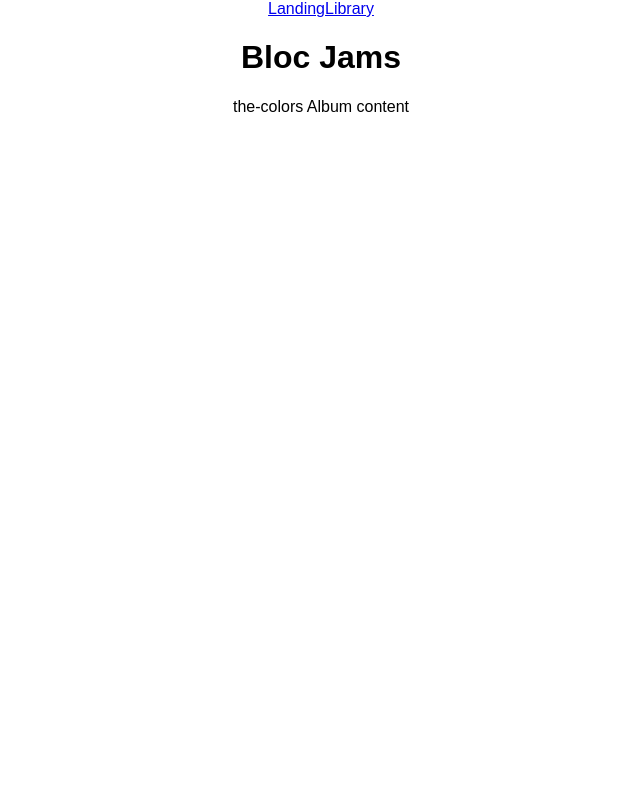
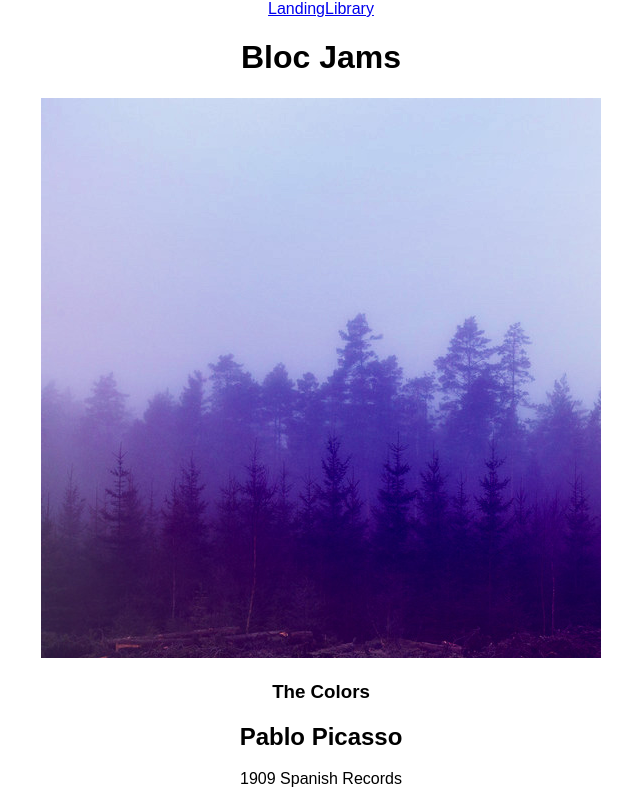
Before and after one commit to mattk-mke/bloc-jams-react, a React (Create React App) app: page /album/the-colors in a window 1280 px wide. Shown: the whole page, without its empty margins (319-959 px from the left). Built offline with nearby package versions, Linux system fonts and the light colour scheme.

Commit message:
Checkpoint 6: Album -- Complete

```diff
--- a/src/components/Album.js
+++ b/src/components/Album.js
@@ -1,10 +1,35 @@
 import React, {Component} from 'react';
+import albumData from './../data/albums'
 
 class Album extends Component {
+  constructor(props) {
+    super(props);
+    const album = albumData.find( album => {
+      return album.slug === this.props.match.params.slug
+    });
+
+    this.state = {
+      album: album
+    };
+  }
   render() {
     return (
       <section className="album">
-        {this.props.match.params.slug} Album content
+        <section id="album-info">
+          <img id="album-cover-art" src={this.state.album.albumCover} />
+          <div className="album-details">
+            <h1 id="album-title">{this.state.album.title}</h1>
+            <h2 className="Artist">{this.state.album.artist}</h2>
+            <div id="release-info">{this.state.album.releaseInfo}</div>
+          </div>
+        </section>
+        <table id="song-list">
+          <colgroup>
+            <col id="song-number-column" />
+            <col id="song-title-column" />
+            <col id="song-duration-column" />
+          </colgroup>
+        </table>
       </section>
     )
   }
```
